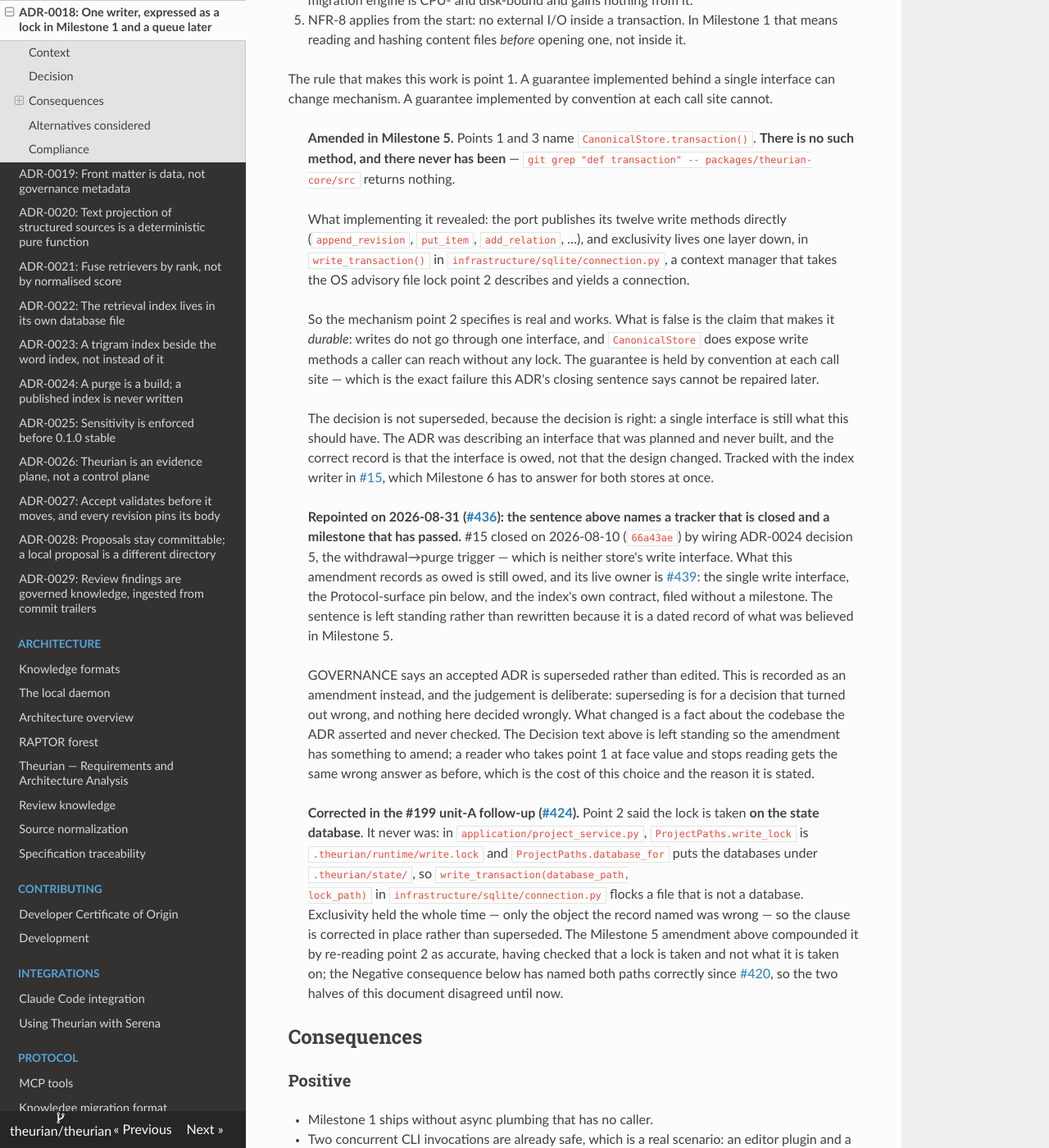
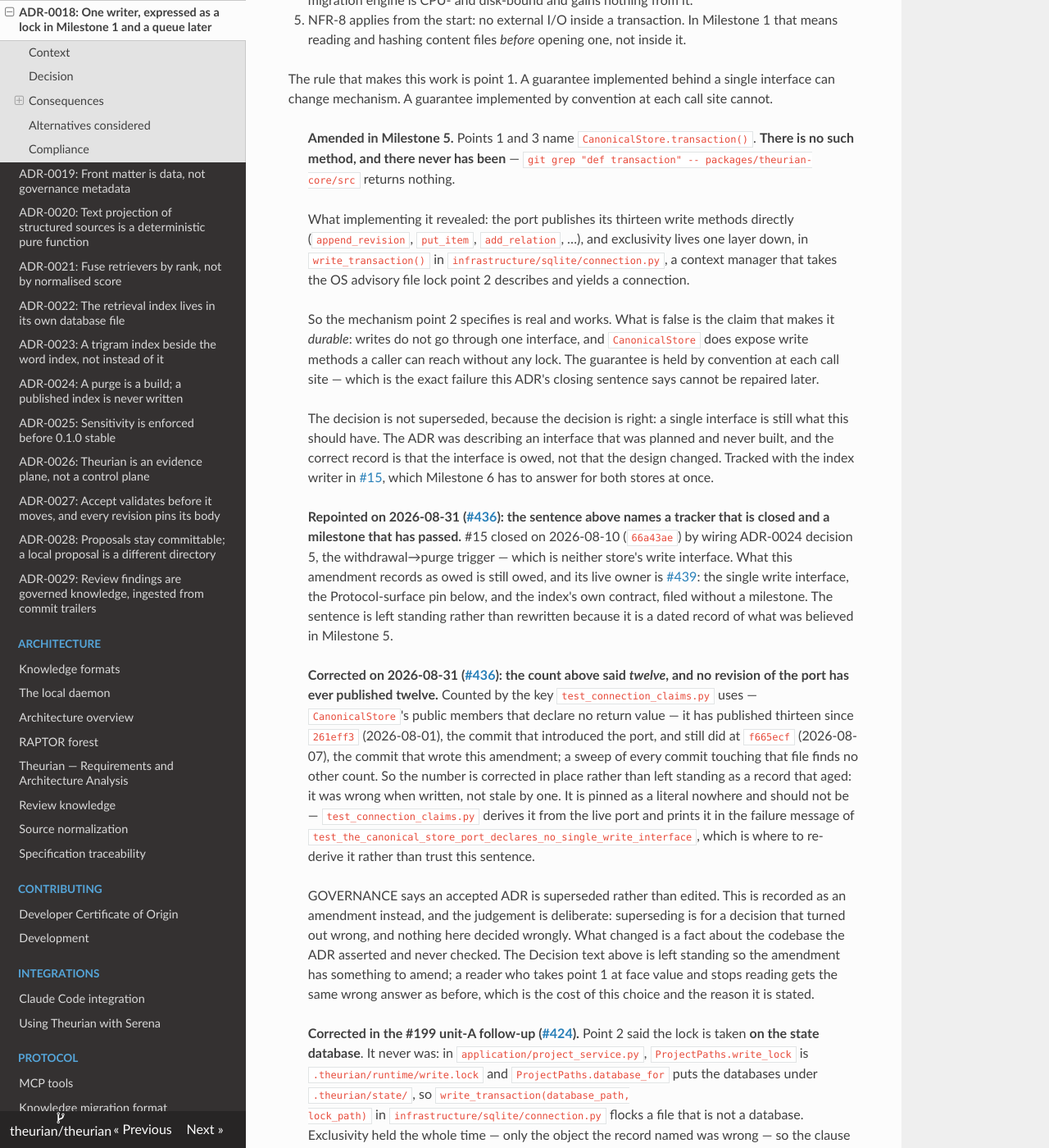
Before and after one commit to theurian/theurian, an MkDocs documentation site: the page built from docs/adr/0018-single-writer-synchronous-in-m1.md, in a window 1280 px wide and 1400 px high, scrolled down 1118 px. Shown: the whole window at 82% size. Built offline with MkDocs 1.6.1, drawn with Linux system fonts in a browser that asks for light colours.

Commit message:
docs(adr): correct the amendment's write-method count and name its derivation (#436)
ADR-0018's Milestone-5 amendment said the port publishes its "twelve write
methods directly". It publishes thirteen, and the measurement says this is not
a record that aged: counted by the key test_connection_claims.py uses --
CanonicalStore's public members declaring no return value -- the port has
published thirteen since 261eff3 (2026-08-01), the commit that introduced it,
and still did at f665ecf (2026-08-07), the commit that wrote the amendment. A
sweep of every commit touching domain/ports/canonical_store.py finds no other
count, so twelve was wrong when written rather than stale by one.

Corrected in place for that reason, with a dated note recording the retracted
figure and the measurement behind it. The note points at the live derivation
rather than restating a number: test_connection_claims.py derives the count
from the port and prints it in the failure message of
test_the_canonical_store_port_declares_no_single_write_interface, so nothing
here has to be kept in step by hand.

Cross-checked two ways: an AST count over the class body at each historical
revision, and the shipped _write_methods() helper on the live port; both give
thirteen and the same names.

The NFS acceptance bullet, Decision point 1 and the #424 correction record are
untouched. The served corpus twin still says twelve and rides #199 unit C.

Signed-off-by: Takehide Uchida <utchy@graphnote-design.com>
Claude-Session: https://claude.ai/code/session_01KiLNj51b5RLC7YuZGapQwr
Signed-off-by: Takehide Uchida <utchy@graphnote-design.com>

```diff
--- a/docs/adr/0018-single-writer-synchronous-in-m1.md
+++ b/docs/adr/0018-single-writer-synchronous-in-m1.md
@@ -52,7 +52,7 @@ each call site cannot.
 > **There is no such method, and there never has been** —
 > `git grep "def transaction" -- packages/theurian-core/src` returns nothing.
 >
-> What implementing it revealed: the port publishes its twelve write methods
+> What implementing it revealed: the port publishes its thirteen write methods
 > directly (`append_revision`, `put_item`, `add_relation`, …), and exclusivity
 > lives one layer down, in `write_transaction()` in
 > `infrastructure/sqlite/connection.py`, a context manager that takes the OS
@@ -81,6 +81,21 @@ each call site cannot.
 > interface, the Protocol-surface pin below, and the index's own contract, filed
 > without a milestone. The sentence is left standing rather than rewritten
 > because it is a dated record of what was believed in Milestone 5.
+>
+> **Corrected on 2026-08-31
+> ([#436](https://github.com/theurian/theurian/issues/436)): the count above said
+> *twelve*, and no revision of the port has ever published twelve.** Counted by
+> the key `test_connection_claims.py` uses — `CanonicalStore`'s public members
+> that declare no return value — it has published thirteen since `261eff3`
+> (2026-08-01), the commit that introduced the port, and still did at `f665ecf`
+> (2026-08-07), the commit that wrote this amendment; a sweep of every commit
+> touching that file finds no other count. So the number is corrected in place
+> rather than left standing as a record that aged: it was wrong when written, not
+> stale by one. It is pinned as a literal nowhere and should not be —
+> `test_connection_claims.py` derives it from the live port and prints it in the
+> failure message of
+> `test_the_canonical_store_port_declares_no_single_write_interface`, which is
+> where to re-derive it rather than trust this sentence.
 >
 > GOVERNANCE says an accepted ADR is superseded rather than edited. This is
 > recorded as an amendment instead, and the judgement is deliberate: superseding
```
